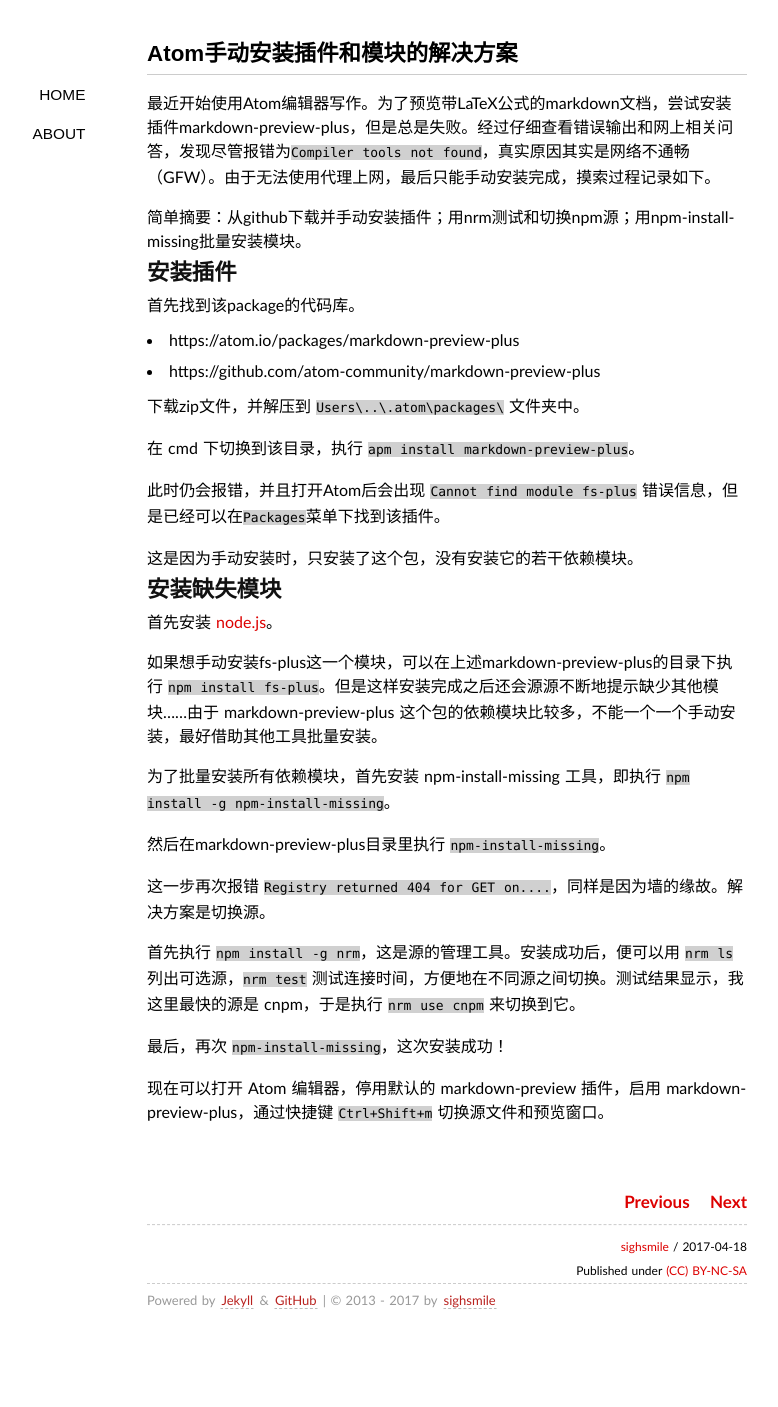
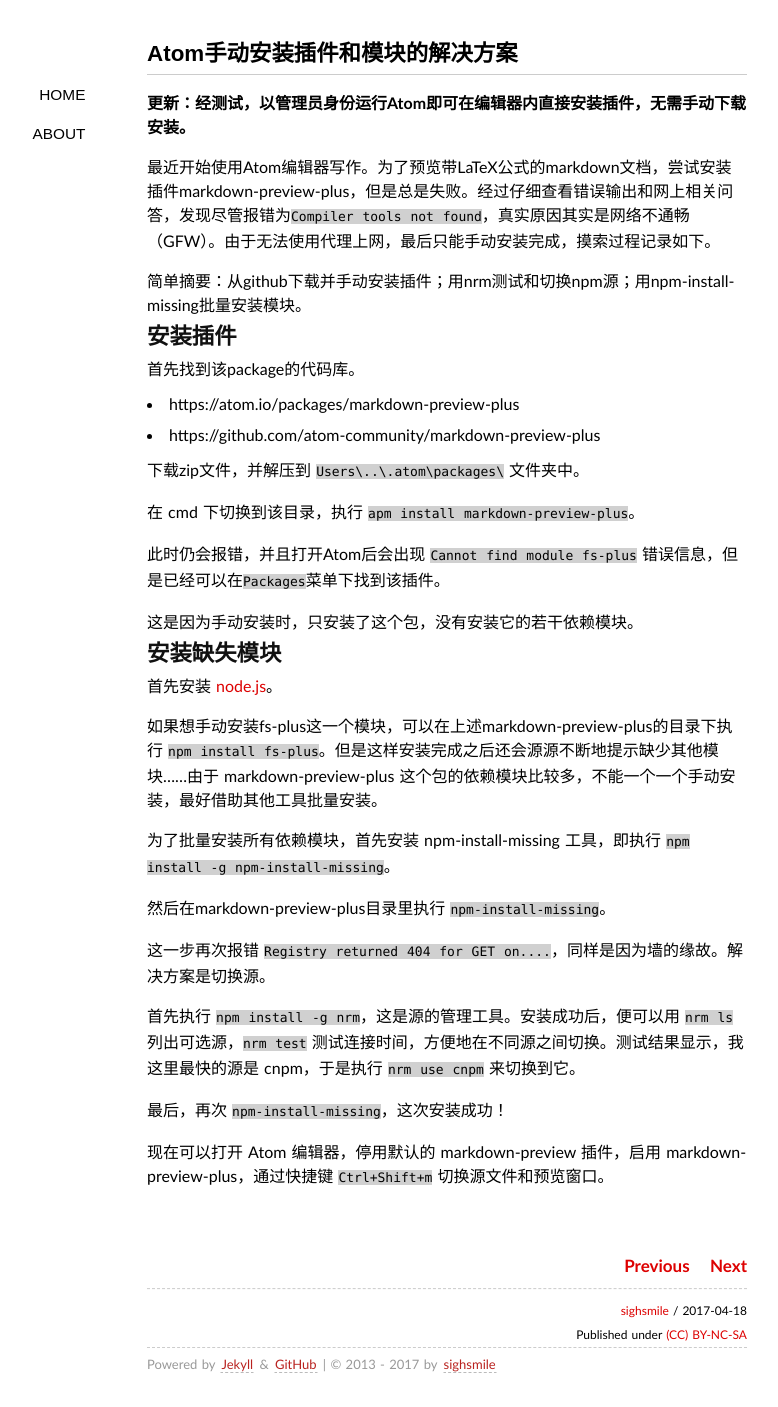
Before and after one commit to sighsmile/sighsmile.github.io, a Jekyll site: the page built from _posts/2017-04-18-Atom-package-install.md, in a window 1280 px wide. Shown: the whole page, without its empty margins (193-971 px from the left). Built offline with Jekyll 4.4.1, drawn with Linux system fonts in a browser that asks for light colours; some web fonts are replaced; comment, search, counter and statistics services are not loaded; before the commit the page ends 1343 px from its top, so only the background shows below that.

Commit message:
Update 2017-04-18-Atom-package-install.md

```diff
--- a/_posts/2017-04-18-Atom-package-install.md
+++ b/_posts/2017-04-18-Atom-package-install.md
@@ -5,6 +5,9 @@
 category:
 tags:
 ---
+
+**更新：经测试，以管理员身份运行Atom即可在编辑器内直接安装插件，无需手动下载安装。**
+
 
 最近开始使用Atom编辑器写作。为了预览带LaTeX公式的markdown文档，尝试安装插件markdown-preview-plus，但是总是失败。经过仔细查看错误输出和网上相关问答，发现尽管报错为`Compiler tools not found`，真实原因其实是网络不通畅（GFW）。由于无法使用代理上网，最后只能手动安装完成，摸索过程记录如下。
 
```
